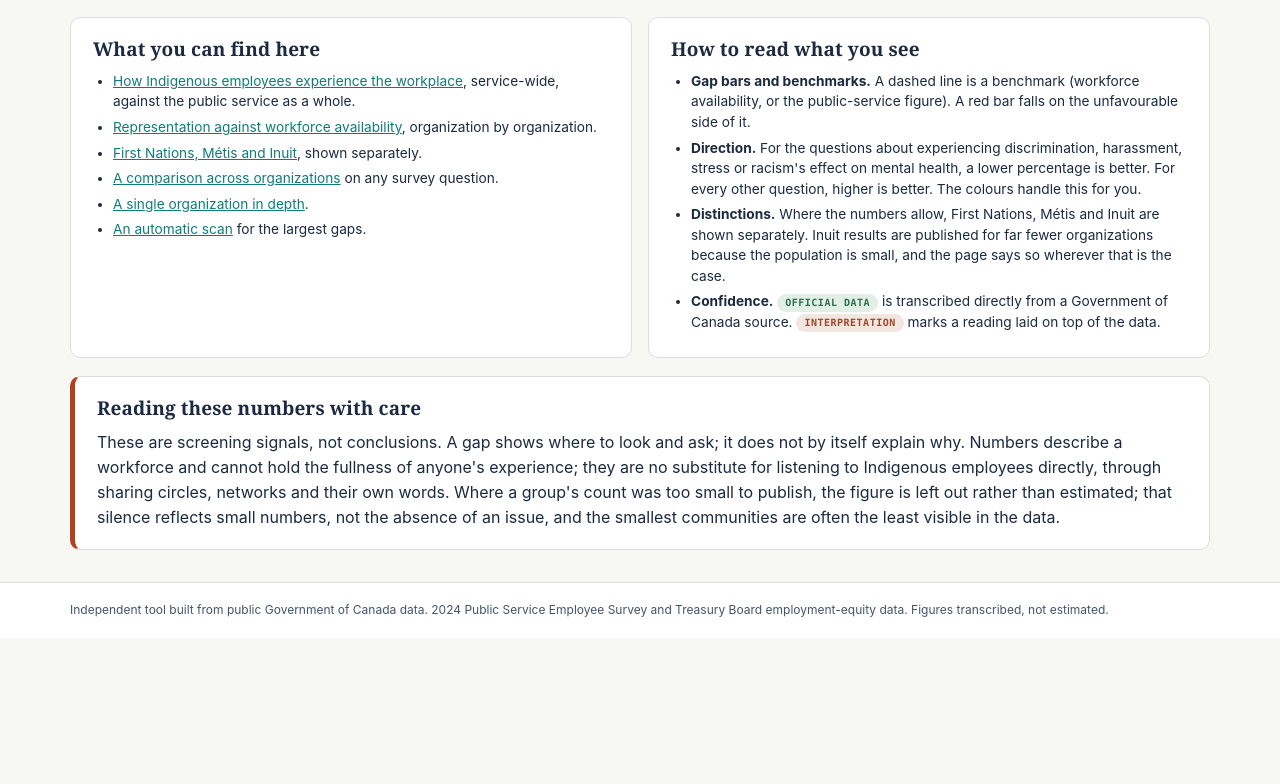
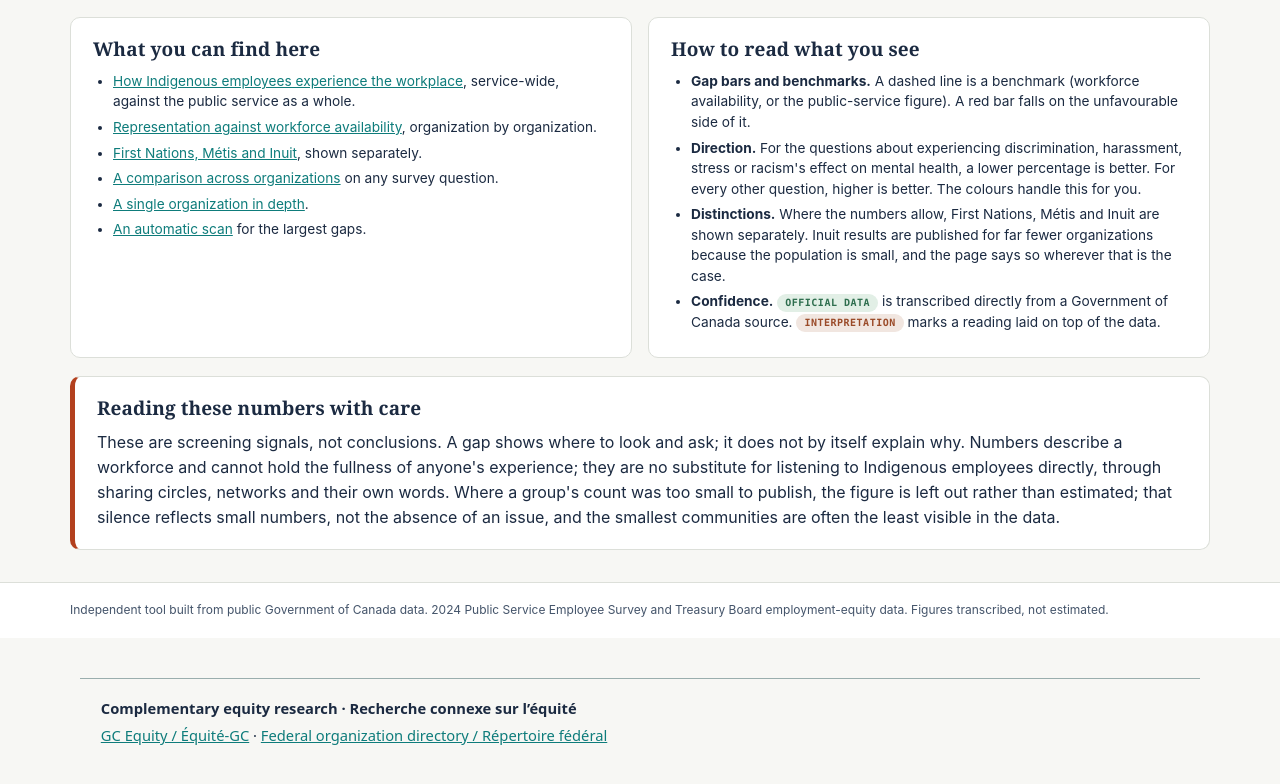
Before and after one commit to aranpublicservants-rgb/Indigenous-GC---GC-Autochtone, a plain HTML site: page index.html in a window 1280 px wide. Shown: the part 752-1536 px from the top of the page. Before the commit the page ends 1390 px from the top, so only its background shows below. Drawn offline with Linux system fonts and the light colour scheme.

Commit message:
Cross-link public-service equity research through canonical GitHub Pages URLs

```diff
--- a/index.html
+++ b/index.html
@@ -226,6 +226,7 @@ header.site .tag{color:#cdd6e4;margin:0;font-size:14px}
 .ctl input[type=text]{font:14px/1.3 inherit;padding:8px 12px;border:1.5px solid var(--line);border-radius:7px}
 
 </style>
+<link rel="canonical" href="https://aranpublicservants-rgb.github.io/Indigenous-GC---GC-Autochtone/">
 </head>
 <body>
 <a href="#main" class="skip">Skip to content</a>
@@ -654,5 +655,7 @@ ${role}`;
 /* init */
 go("intro");
 </script>
+
+<aside id="gc-equity-related" aria-label="Related federal public service resource" style="max-width:1120px;margin:2.5rem auto 1.3rem;padding:1.1rem 1.3rem;border-top:1px solid #9aaead;line-height:1.5;font-family:system-ui,sans-serif;font-size:.92rem"><strong>Complementary equity research <span lang="fr">· Recherche connexe sur l’équité</span></strong><p style="margin:.35rem 0"><a href="https://aranpublicservants-rgb.github.io/GC-Equity-Equite-GC/">GC Equity / Équité-GC</a> · <a href="https://aranpublicservants-rgb.github.io/GC-Equity-Equite-GC/organizations.html">Federal organization directory / Répertoire fédéral</a></p></aside>
 </body>
 </html>
```
